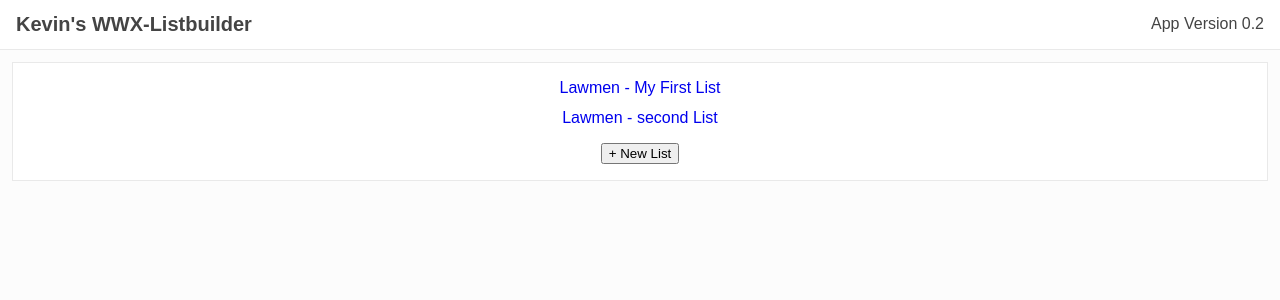
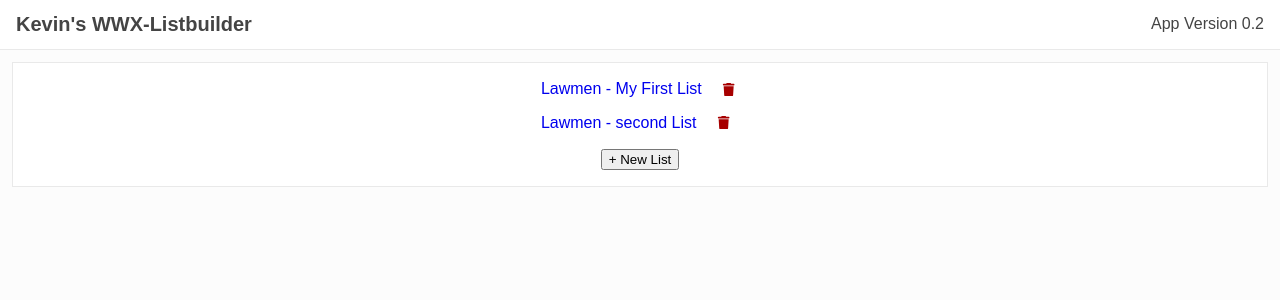
Before and after one commit to Kcalde20/wwx-listbuilder-v2, an Angular app: page / in a window 1280 px wide. Shown: the top 300 px of the page. Built offline with nearby package versions, Linux system fonts and the light colour scheme.

Commit message:
remove lists

```diff
--- a/src/app/features/lists-screen/lists-screen.component.html
+++ b/src/app/features/lists-screen/lists-screen.component.html
@@ -7,11 +7,16 @@
 <div class="list-section">
     <ul>
         @for(list of this.listService.listSignal(); track $index) {
-        <li>
+        <li class="list">
             <a routerLink="/lists/{{ $index }}" (click)="setList($index)">
                 <span>{{ list.faction }}</span>
                 <span> - {{ list.name }}</span>
             </a>
+            <button class="button --negative" (click)="removeList($index)">
+                <svg xmlns="http://www.w3.org/2000/svg" viewBox="0 0 448 512" fill="currentColor" height="1em" width="1em">
+                    <path d="M135.2 17.7L128 32H32C14.3 32 0 46.3 0 64S14.3 96 32 96H416c17.7 0 32-14.3 32-32s-14.3-32-32-32H320l-7.2-14.3C307.4 6.8 296.3 0 284.2 0H163.8c-12.1 0-23.2 6.8-28.6 17.7zM416 128H32L53.2 467c1.6 25.3 22.6 45 47.9 45H346.9c25.3 0 46.3-19.7 47.9-45L416 128z" />
+                </svg>
+            </button>
         </li>
         }
     </ul>
--- a/src/app/features/lists-screen/lists-screen.component.scss
+++ b/src/app/features/lists-screen/lists-screen.component.scss
@@ -71,3 +71,10 @@
         }
     }
 }
+
+.list {
+    display: flex;
+    flex-wrap: nowrap;
+    gap: 1rem;
+    align-items: center;
+}
--- a/src/app/features/lists-screen/lists-screen.component.ts
+++ b/src/app/features/lists-screen/lists-screen.component.ts
@@ -20,4 +20,8 @@ export class ListsScreenComponent {
     addList() {
         this.listService.addList();
     }
+
+    removeList(listIndex: number) {
+        this.listService.removeList(listIndex);
+    }
 }
--- a/src/app/shared/list.service.ts
+++ b/src/app/shared/list.service.ts
@@ -153,6 +153,14 @@ export class ListService {
         });
     }
 
+    removeList(listIndex: number) {
+        this.$listSignal.update((value) => {
+            const newValue = [...value];
+            newValue.splice(listIndex, 1);
+            return newValue;
+        });
+    }
+
     constructor() {
         this.$listSignal.set([
             {
```
